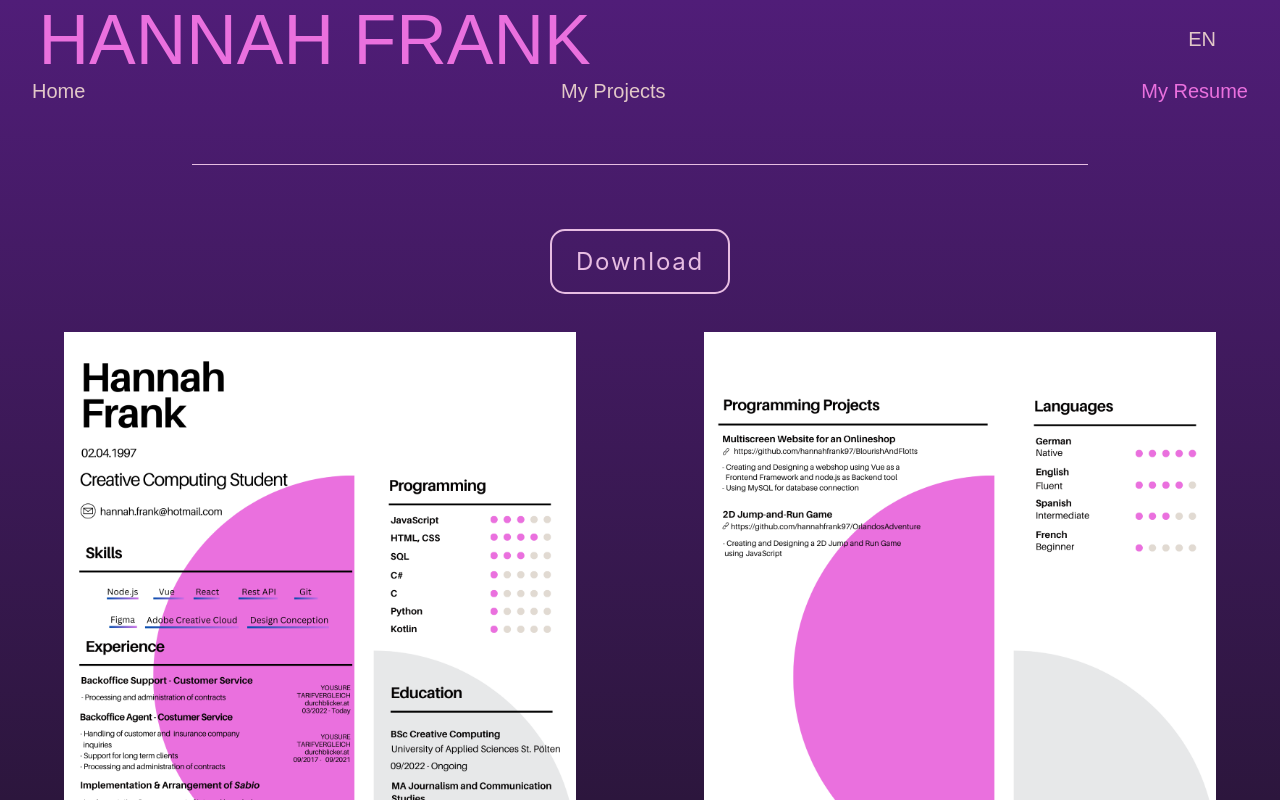
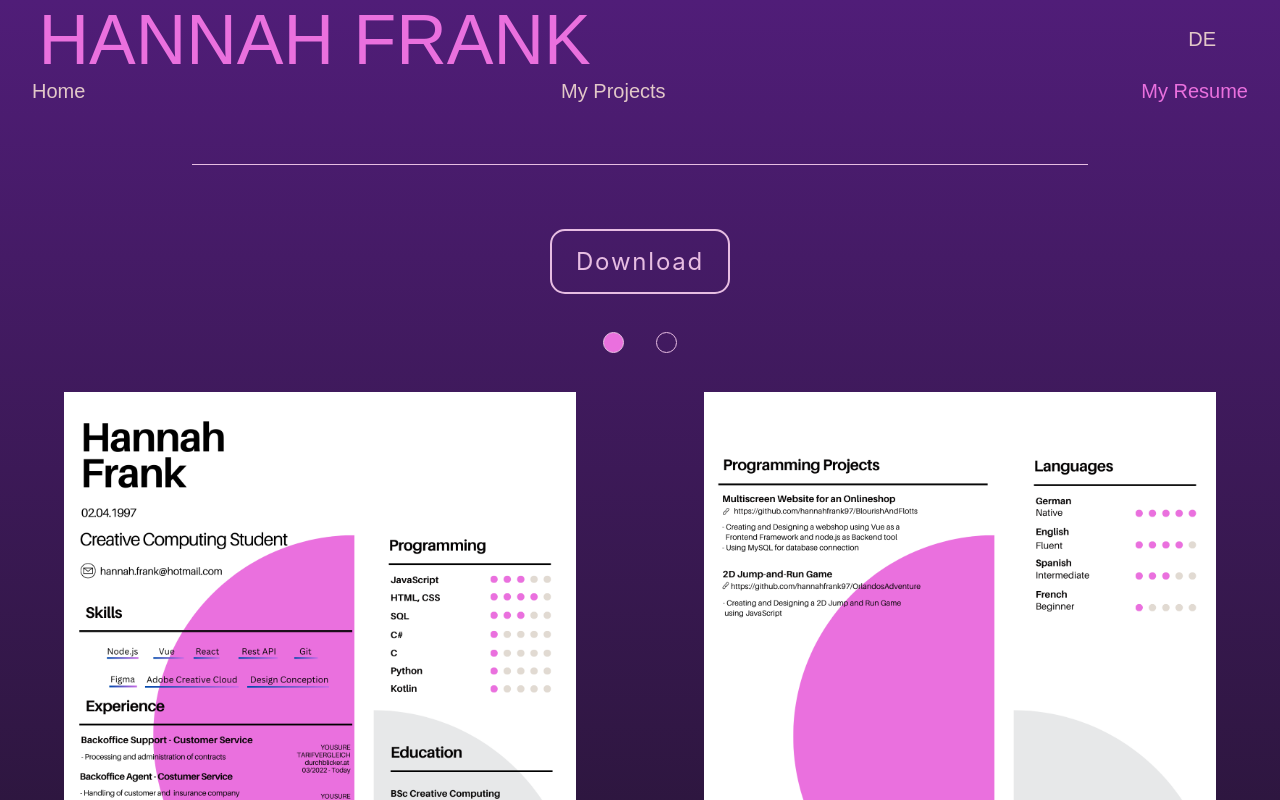
Before and after one commit to hannahfrank97/portfolio, a Vue app: page /resume in a window 1280 px wide. Shown: the top 800 px of the page. Built offline with nearby package versions, Linux system fonts and the light colour scheme; a web font is replaced by a local one.

Commit message:
commit 05.11.

```diff
--- a/package.json
+++ b/package.json
@@ -1,5 +1,5 @@
 {
-  "name": "hannah-website",
+  "name": "portfolio",
   "version": "0.0.0",
   "private": true,
   "scripts": {
--- a/src/components/buttoncolorful.vue
+++ b/src/components/buttoncolorful.vue
@@ -9,17 +9,20 @@ import pdfDokument_DT from "@/assets/cv/Frank_Resume_DE.pdf"
 import pdfDokument_EN from "@/assets/cv/Frank_Resume_EN.pdf"
 
 export default {
+    props: {
+        activePage: Number,
+    },
+
     data() {
         return {
             pdfDokument_DT,
             pdfDokument_EN,
-            currentLanguage:"en"
         };
     },
     methods: {
             downloadFile() {
-                const pdfUrl = this.currentLanguage === "en" ? this.pdfDokument_EN : this.pdfDokument_DT;
-                const fileName = this.currentLanguage === "en" ? "Frank_Resume.pdf" : "Frank_Lebenslauf.pdf";
+                const pdfUrl = this.activePage <= 2  ? this.pdfDokument_EN : this.pdfDokument_DT;
+                const fileName = this.activePage <= 2 ? "Frank_Resume.pdf" : "Frank_Lebenslauf.pdf";
                 const link = document.createElement('a');
                 link.href = pdfUrl;
                 link.target = '_blank';
@@ -33,8 +36,6 @@ export default {
 }
 
 </script>
-
-
 
 <style>
 
--- a/src/components/navbar.vue
+++ b/src/components/navbar.vue
@@ -43,7 +43,7 @@ import {computed} from "vue";
 export default {
     data() {
         return {
-            currentLanguage:"en"
+            currentLanguage:"EN"
         };
     },
 
@@ -55,7 +55,9 @@ export default {
 
     methods: {
         selectLanguage() {
+            console.log('Before language change:', this.currentLanguage);
             this.currentLanguage = this.currentLanguage === "EN" ? "DE" : "EN"
+            console.log('After language change:', this.currentLanguage);
             this.$i18n.locale = this.currentLanguage.toLowerCase();
         }
     },
--- a/src/components/project.vue
+++ b/src/components/project.vue
@@ -144,7 +144,12 @@ export default {
     height: auto;
     align-items: center;
     border-radius: 6px;
+    transition: transform 0.3s;
 
+}
+
+.mockup1_image1:hover {
+    transform: scale(1.05);
 }
 
 @media screen and (max-width: 330px) {
--- a/src/main.js
+++ b/src/main.js
@@ -18,8 +18,7 @@ import '@/stylesheets/styles.css';
 const app = createApp(App);
 
 app.config.globalProperties.$root = app;
-app.config.globalProperties.currentLanguage = "en";
-
+app.provide('currentLanguage', app.config.globalProperties.currentLanguage);
 app.use(i18n);
 
 app.use(router);
--- a/src/views/resume.vue
+++ b/src/views/resume.vue
@@ -1,15 +1,27 @@
 <template>
     <navbar />
     <linehorizontal />
-    <buttoncolorful />
+    <buttoncolorful :activePage="activePage"/>
     <div>
-        <div v-if="currentLanguage === 'en'" class="pdf-container">
-            <div class="pdf-page-container">
-                <img class="pdf-page_1" :src="page1" alt="Resume page 1">
+        <div class="bullets">
+            <div class="bullet" :class="{ active: activePage <= 2 }" @click="changePage(1)"></div>
+            <div class="bullet" :class="{ active: activePage > 2 }" @click="changePage(3)"></div>
+        </div>
+    </div>
+    <div>
+        <div class="pdf-container">
+            <div class="pdf-page-container" v-if="activePage<=2">
+                <img class="pdf-page_1" :src="page1_EN" alt="Resume page1">
             </div>
-            <div class="pdf-page-container">
-                <img class="pdf-page_2" :src="page2" alt="Resume page 2">
+            <div class="pdf-page-container" v-if="activePage<=2">
+                <img class="pdf-page_2" :src="page2_EN" alt="Resume page2">
             </div>
+        <div class="pdf-page-container" v-if="activePage>2">
+            <img class="pdf-page_1" :src="page1_DT" alt="Lebenslauf Seite1">
+        </div>
+        <div class="pdf-page-container" v-if="activePage>2">
+            <img class="pdf-page_2" :src="page2_DT" alt="Lebenslauf Seite2">
+        </div>
         </div>
     </div>
 </template>
@@ -28,35 +40,65 @@ export default {
         linehorizontal,
         buttoncolorful,
         Navbar,
+        page1_DT,
+        page2_DT,
+        page1_EN,
+        page2_EN,
     },
 
     data() {
         return {
+            activePage: 1,
             page1_DT,
             page2_DT,
             page1_EN,
             page2_EN,
-            currentLanguage: "en",
         };
+
     },
 
-    computed: {
-        page1() {
-            console.log('Current Language in page1 computed:', this.$root.currentLanguage);
-            return this.currentLanguage === "en" ? this.page1_EN : this.page1_DT;
-        },
+    methods: {
+        changePage(page) {
+            if (page ===1) {
+                this.activePage = 1;
+            } else if (page === 3) {
+                this.activePage = 3;
+            }
 
-        page2() {
-            console.log('Current Language in page2 computed:', this.$root.currentLanguage);
-            return this.currentLanguage === "en" ? this.page2_EN : this.page2_DT;
-        },
-
+        }
     }
 }
 
 </script>
 
 <style>
+
+.bullets {
+    display: flex;
+    justify-content: center;
+    align-items: center;
+    margin-top: 3%;
+    gap: 2.5%;
+
+}
+
+.bullet {
+    cursor: pointer;
+    width: 1.3rem;
+    height: 1.3rem;
+    border-radius: 50%;
+}
+
+.bullet.active {
+    background-color: #EA70DE;
+    border: 1px solid #E7BDE2;
+}
+
+.bullet:not(.active) {
+    border: 1px solid #E7BDE2;
+
+}
+
 .pdf-container {
     width: 100%;
     display: flex;
```
Also changed, not shown: 1 other file (tests, documents, lock files or other folders).
